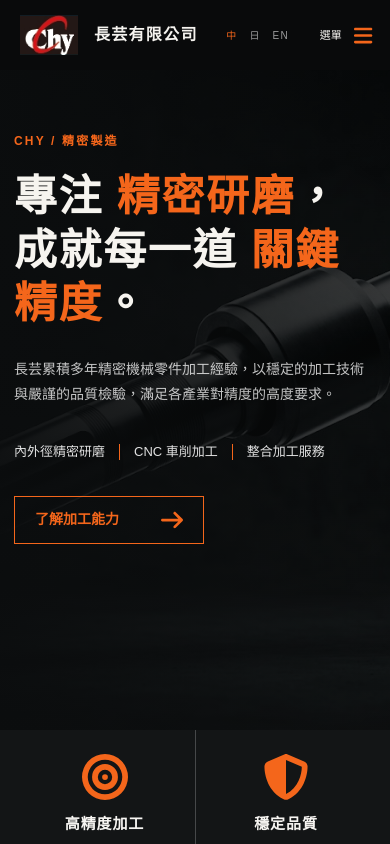
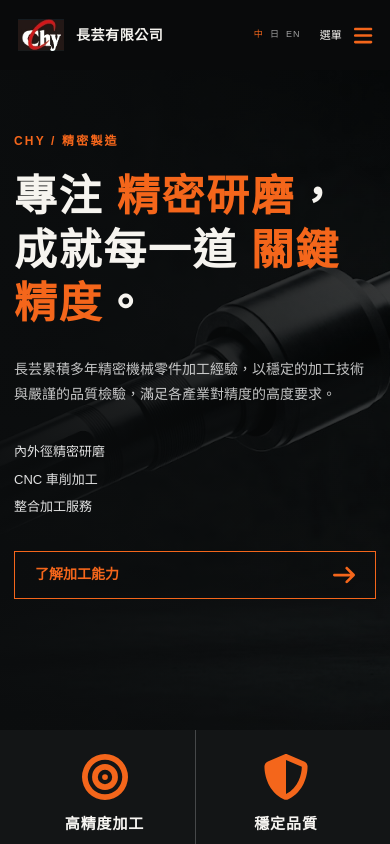
Before and after one commit to tintin12233/CHUNG-UEN, a Next.js app: page / in a window 390 px wide. Shown: the top 844 px of the page. Built offline with nearby package versions, Linux system fonts and the light colour scheme; no server answers.

Commit message:
fix: remove unused FontAwesome icon import and adjust service card layout

```diff
--- a/app/components/section-page.tsx
+++ b/app/components/section-page.tsx
@@ -2,7 +2,7 @@
 
 import { FormEvent, useEffect, useRef, useState } from "react";
 import { FontAwesomeIcon } from "@fortawesome/react-fontawesome";
-import { faArrowLeft, faArrowRight, faArrowUpRightFromSquare, faBoxOpen, faEnvelope, faFax, faFileCircleCheck, faGears, faGaugeHigh, faListCheck, faLocationDot, faMagnifyingGlassChart, faPhone, faUser } from "@fortawesome/free-solid-svg-icons";
+import { faArrowLeft, faArrowRight, faBoxOpen, faEnvelope, faFax, faFileCircleCheck, faGears, faGaugeHigh, faListCheck, faLocationDot, faMagnifyingGlassChart, faPhone, faUser } from "@fortawesome/free-solid-svg-icons";
 import { AboutGallery, aboutContent, aboutTimeline, applications, copy, equipmentGroups, productionProcessSteps, SectionIntro, services, text, TextValue } from "@/app/page";
 import { PageHero, useSiteLang } from "@/app/components/site-chrome";
 import { withBasePath, withRoutePath } from "@/app/components/site-paths";
@@ -128,7 +128,7 @@ function ProductionProcess({ lang }: { lang: "zh" | "ja" | "en" }) {
 function ServicesPage() {
   const { lang } = useSiteLang();
   const c = copy[lang];
-  return <section className="section dark-section services-section"><div className="container"><div className="section-intro"><p className="eyebrow">{c.serviceEyebrow}</p></div><div className="service-grid">{services.map((service) => <article className={`service-card ${service.image ? "service-card-with-image" : ""}`} key={service.number}><div className="service-top"><span>{service.number}</span><b aria-hidden="true"><FontAwesomeIcon icon={faArrowUpRightFromSquare} /></b></div>{service.image && <div className="service-card-image"><img src={withBasePath(service.image)} alt={text(service.title, lang)} /></div>}<h3>{text(service.title, lang)}</h3><p>{text(service.body, lang)}</p><span className="service-tag">{text(service.tags, lang)}</span></article>)}</div><div className="process-line"><span>DRAWING</span><i /><span>PROCESS</span><i /><span>FINISHED PART</span></div><ProductionProcess lang={lang} /></div></section>;
+  return <section className="section dark-section services-section"><div className="container"><div className="section-intro"><p className="eyebrow">{c.serviceEyebrow}</p></div><div className="service-grid">{services.map((service) => <article className={`service-card ${service.image ? "service-card-with-image" : ""}`} key={service.number}><div className="service-top"><span>{service.number}</span></div>{service.image && <div className="service-card-image"><img src={withBasePath(service.image)} alt={text(service.title, lang)} /></div>}<h3>{text(service.title, lang)}</h3><p>{text(service.body, lang)}</p><span className="service-tag">{text(service.tags, lang)}</span></article>)}</div><div className="process-line"><span>DRAWING</span><i /><span>PROCESS</span><i /><span>FINISHED PART</span></div><ProductionProcess lang={lang} /></div></section>;
 }
 
 const capacitySpecGroups: Array<{ title: TextValue; items: Array<{ label: TextValue; value: string }> }> = [
--- a/app/globals.css
+++ b/app/globals.css
@@ -24,6 +24,16 @@ img { display: block; max-width: 100%; }
 
 .site-shell { min-width: 320px; overflow: hidden; }
 .container { width: min(1400px, calc(100% - 96px)); margin: 0 auto; }
+.nav-inner > *,
+.section-intro > *,
+.about-history-header > *,
+.home-business-heading > *,
+.production-process-heading > *,
+.capacity-spec-heading > *,
+.capacity-video-heading > *,
+.equipment-gallery-heading > *,
+.product-catalog-heading > *,
+.footer-main > * { min-width: 0; }
 .site-header { position: relative; z-index: 20; background: var(--black); color: var(--white); }
 .nav-inner { min-height: 74px; display: grid; grid-template-columns: minmax(0, max-content) minmax(0, 1fr) auto; align-items: center; gap: 38px; }
 .brand { display: inline-flex; align-items: center; gap: 15px; min-width: 0; }
@@ -155,6 +165,7 @@ img { display: block; max-width: 100%; }
 .footer-contact-section .title { margin: 0 0 8px; color: var(--orange); font-size: 11px; font-weight: 700; letter-spacing: 0.15em; }
 .footer-contact-section p, .footer-address-section p { margin: 0; color: var(--white); font-size: 13px; line-height: 1.7; }
 .footer-contact-section p:first-of-type a { color: var(--white); font-size: inherit; }
+.footer-contact-section a, .footer-address-section a { overflow-wrap: anywhere; }
 .footer-contact-label { display: inline-block; min-width: 54px; margin-right: 8px; color: var(--orange); font-size: 10px; letter-spacing: 0.12em; }
 .footer-contact-icon { width: 1em; margin-right: 10px; color: var(--orange); vertical-align: -0.125em; }
 .footer-address-section a { color: var(--white); }
@@ -219,9 +230,7 @@ img { display: block; max-width: 100%; }
 .service-card-image img { display: block; width: 100%; height: 100%; object-fit: contain; object-position: center; background: #121617; }
 .service-card-with-image > :not(.service-card-image) { position: relative; z-index: 2; }
 .service-card.service-card-with-image h3 { margin-top: auto; }
-.service-top { display: flex; justify-content: space-between; color: var(--orange); font-size: 12px; letter-spacing: 0.14em; }
-.service-top b { font-size: 20px; font-weight: 400; }
-.service-top b .svg-inline--fa { display: block; }
+.service-top { display: flex; color: var(--orange); font-size: 12px; letter-spacing: 0.14em; }
 .service-card h3 { margin: 72px 0 0; font-size: 23px; }
 .service-card p { margin: 15px 0 0; color: rgba(255, 255, 255, 0.64); font-size: 13px; line-height: 1.75; }
 .service-tag { display: inline-block; margin-top: 22px; color: var(--orange); font-size: 11px; }
@@ -424,6 +433,7 @@ img { display: block; max-width: 100%; }
 .contact-card h3 { margin: 0; font-size: 28px; }
 .contact-details { display: grid; gap: 14px; margin-top: 10px; }
 .contact-detail { display: flex; align-items: flex-start; gap: 12px; margin: 0; color: rgba(255, 255, 255, 0.78); font-size: 13px; line-height: 1.7; }
+.contact-detail > span { min-width: 0; overflow-wrap: anywhere; }
 .contact-detail .svg-inline--fa { flex: 0 0 16px; width: 16px; margin-top: 4px; color: var(--orange); }
 .contact-detail[href] { color: var(--orange); }
 .contact-detail[href]:hover { color: #fff; }
@@ -539,12 +549,15 @@ img { display: block; max-width: 100%; }
 
 @media (max-width: 540px) {
   .container { width: calc(100% - 28px); }
-  .brand { gap: 10px; }
-  .brand-mark { width: 70px; height: 40px; }
-  .brand-mark img { width: 70px; height: 40px; }
+  .nav-inner, .home-header .nav-inner { gap: 8px; }
+  .brand { gap: 8px; }
+  .brand-mark { width: 54px; height: 32px; }
+  .brand-mark img { width: 54px; height: 32px; }
   .brand-mark-original { width: 50px; height: 36px; font-size: 21px; }
-  .brand-copy strong { font-size: 16px; }
+  .brand-copy strong { font-size: 14px; letter-spacing: 0.04em; }
   .brand-copy small { display: none; }
+  .home-header .home-language-switcher { gap: 0; }
+  .home-header .home-language-switcher button { padding: 4px 3px; font-size: 9px; }
   .hero-section, .hero-content { min-height: 660px; }
   .hero-media { inset: 0; }
   .hero-media::before { background: linear-gradient(90deg, rgba(11, 13, 14, 0.9) 0%, rgba(11, 13, 14, 0.54) 48%, rgba(11, 13, 14, 0.16) 100%); }
@@ -553,6 +566,9 @@ img { display: block; max-width: 100%; }
   .hero-content { padding-top: 62px; }
   .hero-content h1 { font-size: clamp(36px, 11vw, 52px); line-height: 1.25; }
   .hero-lede { line-height: 1.8; }
+  .hero-services { display: grid; grid-template-columns: minmax(0, 1fr); gap: 8px; align-items: start; }
+  .hero-services i { display: none; }
+  .hero-button { width: 100%; max-width: 100%; }
   .production-process { margin-top: 74px; padding-top: 32px; }
   .production-process-heading h2 { font-size: clamp(38px, 12vw, 56px); }
   .production-process-meta { align-items: flex-start; flex-wrap: wrap; gap: 10px 12px; line-height: 1.5; }
@@ -561,7 +577,8 @@ img { display: block; max-width: 100%; }
   .production-process-row + .production-process-row { margin-top: 20px; padding-top: 20px; }
   .production-step-wrap { display: flex; flex-direction: column; gap: 0; padding-right: 0; }
   .production-step { width: 100%; min-height: 78px; padding: 14px 15px; }
-  .production-step-arrow { position: static; display: block; padding: 8px 0; transform: rotate(90deg); }
+  .production-step-arrow { position: static; display: grid; flex: 0 0 auto; align-self: center; place-items: center; width: 32px; height: 34px; padding: 0; transform: none; }
+  .production-step-arrow .svg-inline--fa { display: block; transform: rotate(90deg); }
   .equipment-gallery-section { margin-top: 68px; }
   .equipment-gallery-heading h3 { font-size: 30px; }
   .equipment-gallery { grid-template-columns: 1fr; grid-auto-rows: 230px; gap: 12px; margin-top: 28px; }
@@ -580,6 +597,7 @@ img { display: block; max-width: 100%; }
   .quality-metric { justify-content: flex-start; border-right: 0; border-bottom: 1px solid rgba(26, 39, 53, 0.14); }
   .quality-metric:last-child { border-bottom: 0; }
   .quality-equipment-table { min-width: 520px; }
+  .quality-equipment-table-wrap { -webkit-overflow-scrolling: touch; }
   .quality-gallery-band { padding: 46px 0 70px; }
   .quality-gallery { grid-template-columns: 1fr; grid-auto-rows: 220px; }
   .quality-gallery figure:first-child { grid-column: span 1; }
@@ -602,6 +620,10 @@ img { display: block; max-width: 100%; }
   .contact-cta-link { min-height: 126px; gap: 12px; font-size: 22px; }
   .contact-cta-icon { width: 36px; height: 36px; font-size: 19px; }
   .capacity-spec-row strong { font-size: 22px; }
+  .capacity-spec-row { grid-template-columns: minmax(0, 1fr); gap: 6px; }
+  .capacity-spec-row strong { text-align: left; }
+  .capacity-video-card-meta { flex-wrap: wrap; }
+  .placeholder-caption { align-items: flex-start; flex-direction: column; gap: 6px; }
   .equipment-row { grid-template-columns: 1.2fr 1fr 28px; }
   .equipment-row span:nth-child(3) { display: none; }
   .industry-grid { grid-template-columns: 1fr; }
@@ -609,6 +631,6 @@ img { display: block; max-width: 100%; }
   .form-grid { grid-template-columns: 1fr; }
   .form-wide { grid-column: auto; }
   .form-footer { align-items: flex-start; flex-direction: column; }
-  .form-actions { width: 100%; }
+  .form-actions { width: 100%; min-width: 0; }
   .form-clear, .form-footer .hero-button { width: 100%; }
 }
```
